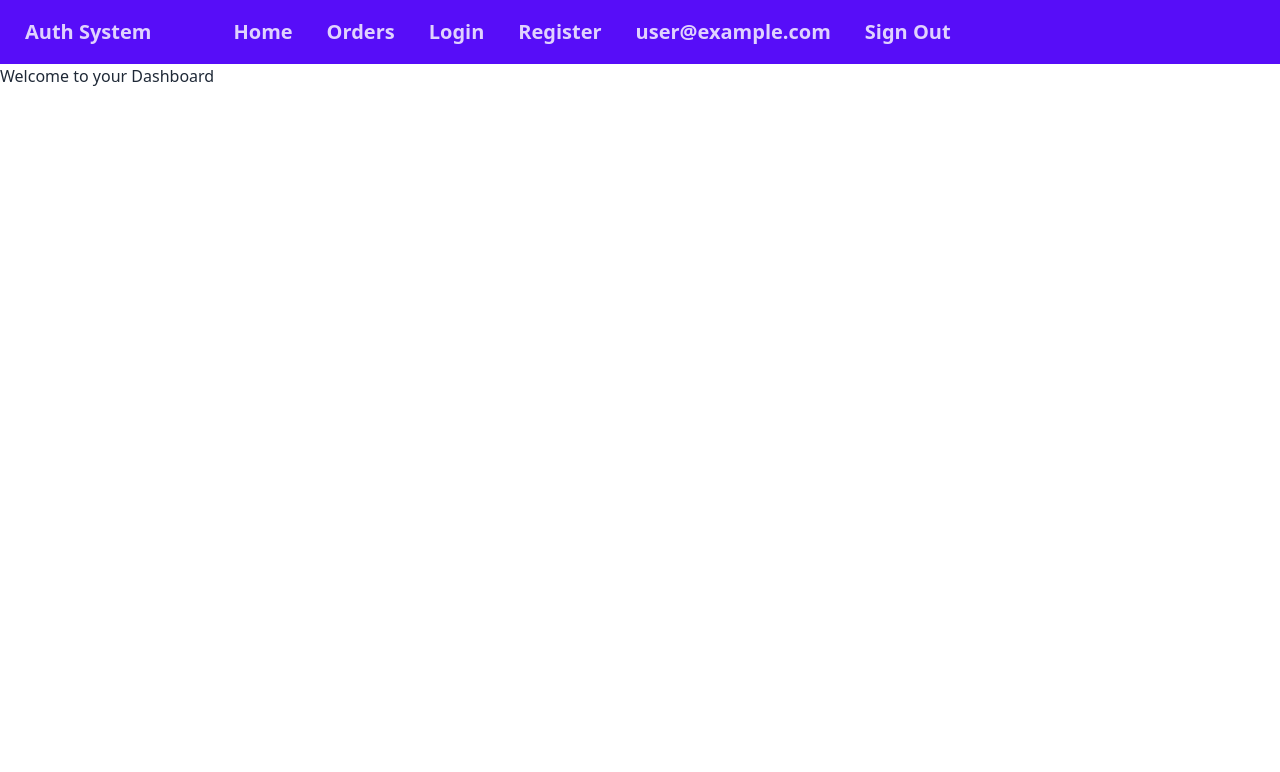
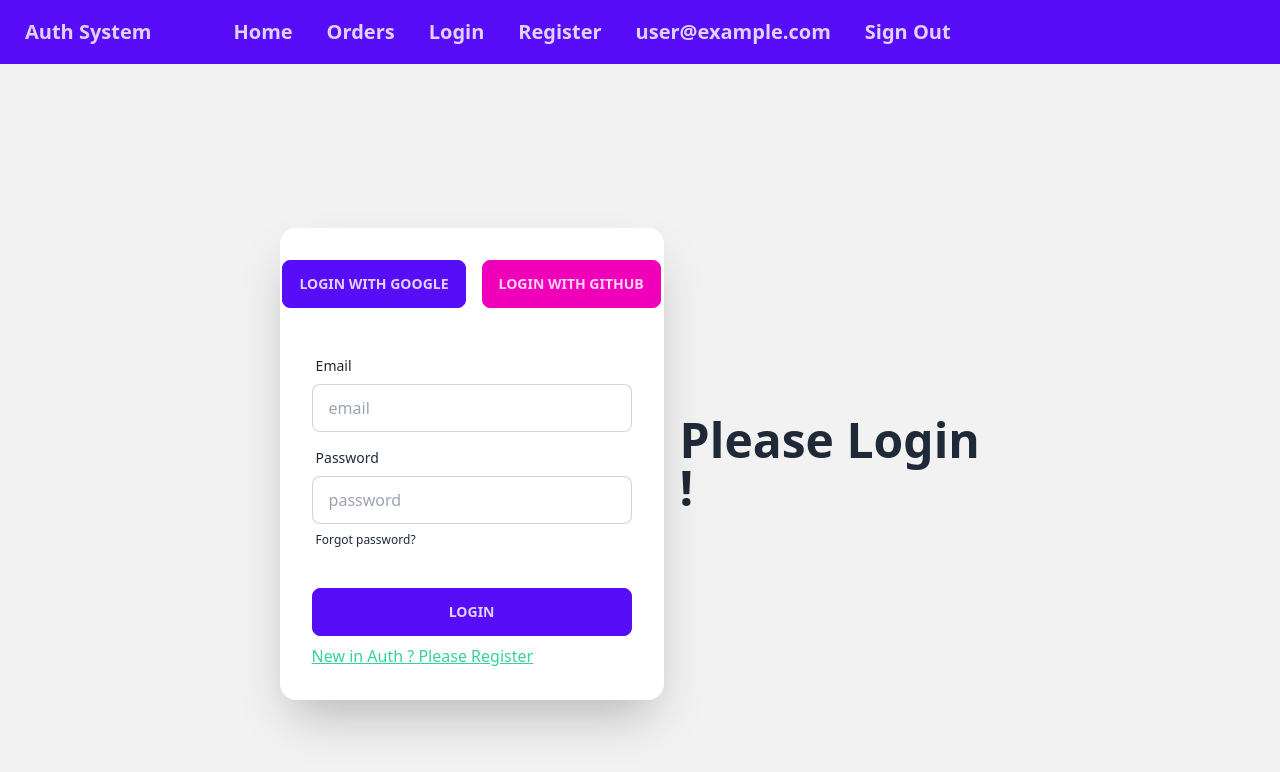
Before and after one commit to rubel306/auth-context-protected-route-firebase, a React (Vite) app: page /login in a window 1280 px wide. Before the commit this address led to /dashboard. Shown: the top 772 px of the page. Built offline with nearby package versions, Linux system fonts and the light colour scheme; no server answers; sample sign-in values are in the browser's storage.

Commit message:
add location based redirection after login

```diff
--- a/src/components/Home/Home.jsx
+++ b/src/components/Home/Home.jsx
@@ -1,6 +1,9 @@
 import React from "react";
+import { useLocation } from "react-router-dom";
 
 const Home = () => {
+  const location = useLocation();
+  console.log(location);
   return (
     <div>
       <h2>this is home page</h2>
--- a/src/components/Login/Login.jsx
+++ b/src/components/Login/Login.jsx
@@ -1,10 +1,14 @@
 import { useContext } from "react";
-import { Link, Navigate } from "react-router-dom";
+import { Link, Navigate, useLocation, useNavigate } from "react-router-dom";
 import { AuthContext } from "../../providers/AuthProviders";
 
 const Login = () => {
+  const { signIn, googleSignIn, githubSignIn, user } = useContext(AuthContext);
+  const location = useLocation();
+  const navigate = useNavigate();
+  console.log(location);
+  const from = location.state?.from?.pathname || "/";
   // destructuring signIn function from AuthContext
-  const { signIn, googleSignIn, githubSignIn, user } = useContext(AuthContext);
   //   const user = useContext(AuthContext);
   const handleLogIn = (e) => {
     e.preventDefault();
@@ -18,6 +22,7 @@ const Login = () => {
         const loggedUser = result.user;
         console.log(loggedUser);
         form.reset();
+        navigate(from, { replace: true });
       })
       .catch((error) => {
         console.error(error);
@@ -46,7 +51,7 @@ const Login = () => {
   return (
     <div>
       {/* {user && <p>{user.name}</p>} */}
-      {user && <Navigate to="/dashboard"></Navigate>}
+      {/* {user && <Navigate to="/dashboard"></Navigate>} */}
       <div className="hero min-h-screen bg-base-200">
         <div className="hero-content flex-col lg:flex-row-reverse">
           <div className="text-center lg:text-left">
@@ -58,10 +63,10 @@ const Login = () => {
                 onClick={googlePopSignIn}
                 className="btn btn-primary mr-4"
               >
-                Google Login
+                Login With Google
               </button>
               <button onClick={githubSignInPopup} className="btn btn-secondary">
-                Github Login
+                Login With Github
               </button>
             </div>
             <form onSubmit={handleLogIn} className="card-body">
--- a/src/components/Orders/Orders.jsx
+++ b/src/components/Orders/Orders.jsx
@@ -1,6 +1,9 @@
 import React from "react";
+import { useLocation } from "react-router-dom";
 
 const Orders = () => {
+  const location = useLocation();
+  console.log(location);
   return (
     <div>
       <h2>Here is your all orders </h2>
--- a/src/providers/AuthProviders.jsx
+++ b/src/providers/AuthProviders.jsx
@@ -23,12 +23,14 @@ const AuthProviders = ({ children }) => {
 
   // function for create user or register new user
   const createUser = (email, password) => {
+    setLoading(true);
     return createUserWithEmailAndPassword(auth, email, password);
   };
 
   //function for sign in user
 
   const signIn = (email, password) => {
+    setLoading(true);
     return signInWithEmailAndPassword(auth, email, password);
   };
 
@@ -39,11 +41,13 @@ const AuthProviders = ({ children }) => {
 
   //Login with google popup
   const googleSignIn = () => {
+    setLoading(true);
     return signInWithPopup(auth, googleProvider);
   };
 
   //Login with Github popup
   const githubSignIn = () => {
+    setLoading(true);
     return signInWithPopup(auth, githubAuthProvider);
   };
   //observe user
--- a/src/routes/PrivateRoutes/PrivateRoutes.jsx
+++ b/src/routes/PrivateRoutes/PrivateRoutes.jsx
@@ -1,9 +1,10 @@
 import React, { useContext } from "react";
 import { AuthContext } from "../../providers/AuthProviders";
-import { Navigate } from "react-router-dom";
+import { Navigate, useLocation } from "react-router-dom";
 
 const PrivateRoutes = ({ children }) => {
   const { user, loading } = useContext(AuthContext);
+  const location = useLocation();
 
   if (loading) {
     return <progress className="progress w-56"></progress>;
@@ -11,7 +12,7 @@ const PrivateRoutes = ({ children }) => {
   if (user) {
     return children;
   }
-  return <Navigate to="/login" replace={true}></Navigate>;
+  return <Navigate to="/login" state={{ from: location }} replace></Navigate>;
 };
 
 export default PrivateRoutes;
```
